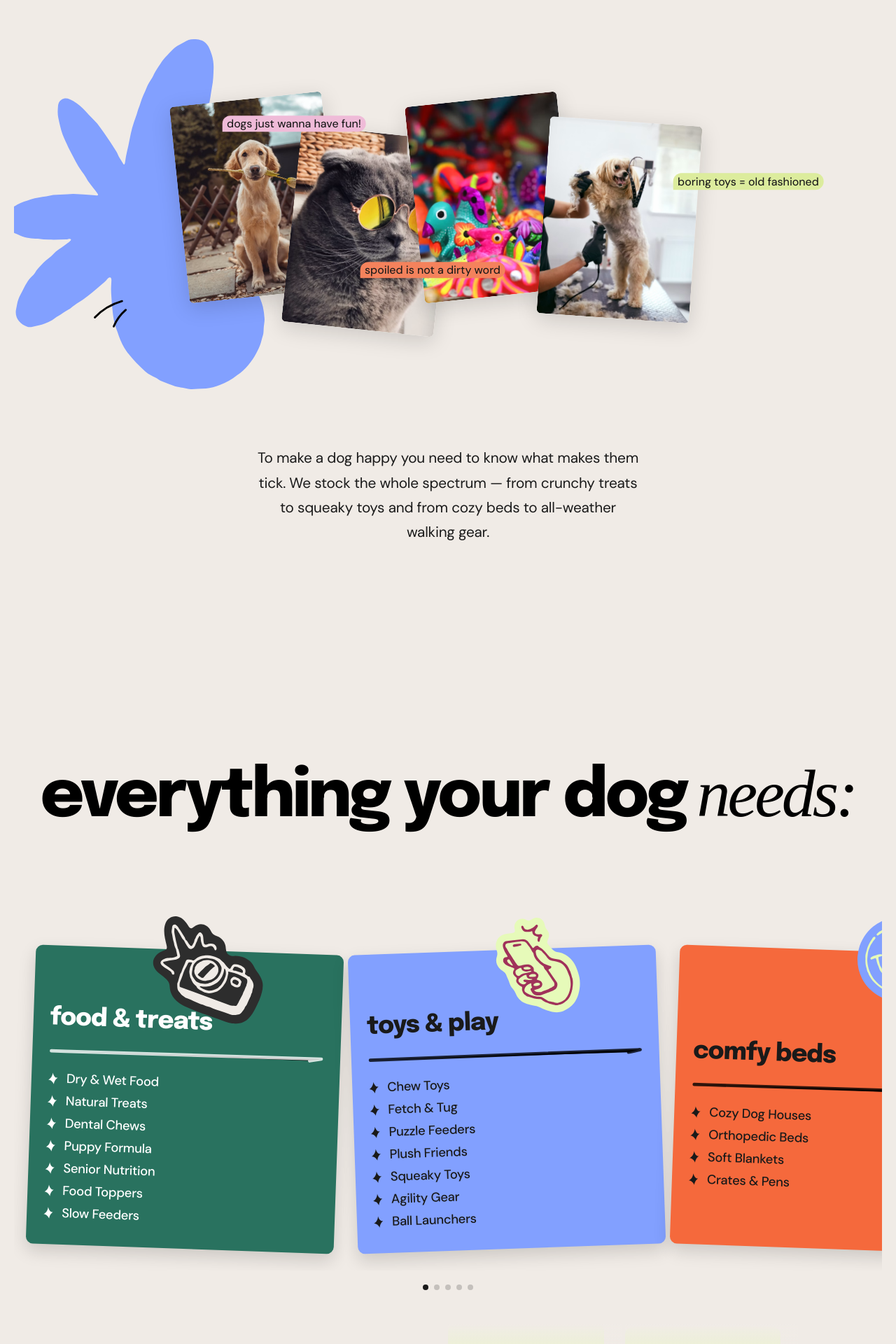
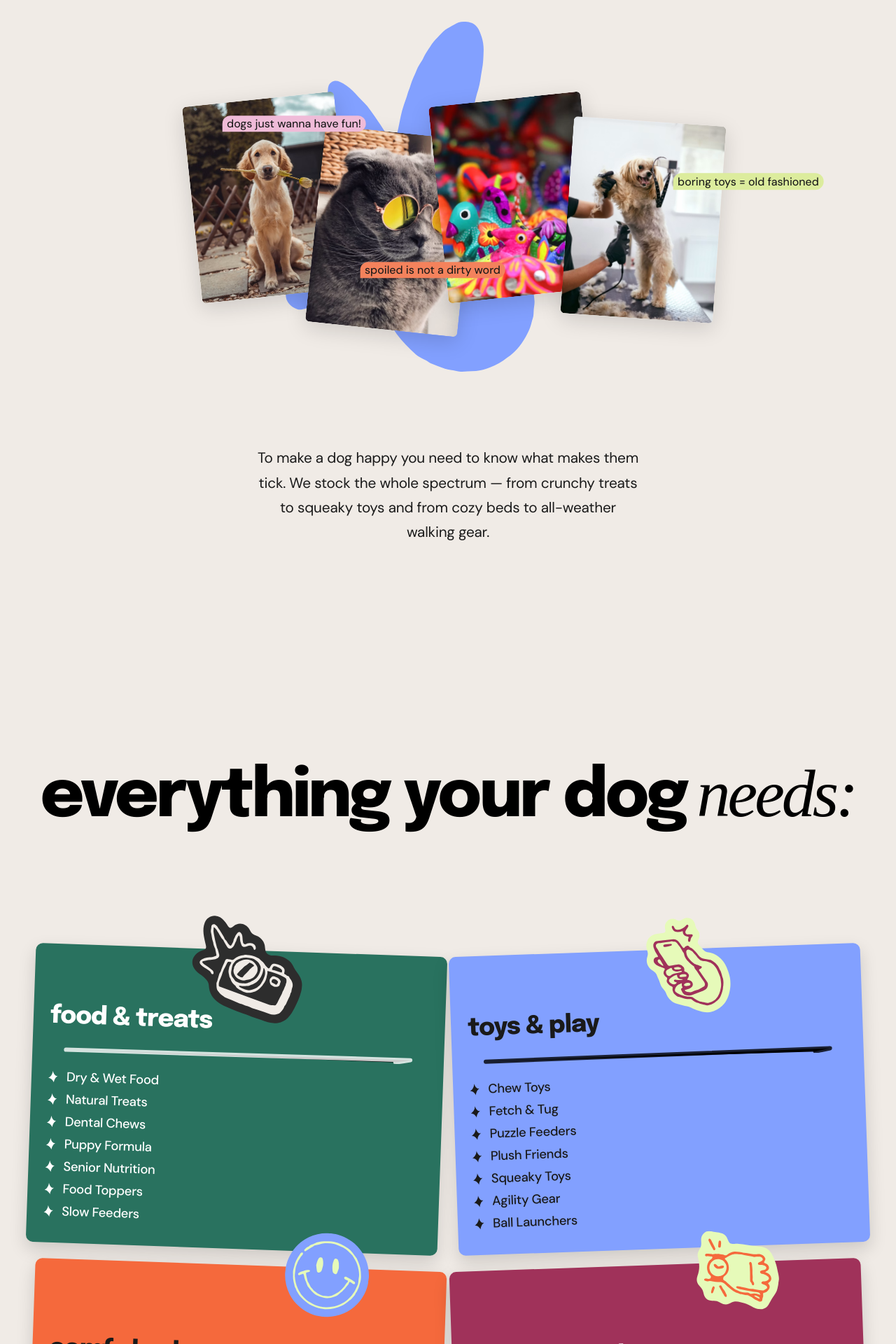
Before and after one commit to Sheyitofunmi/CozyPaws-app, a Next.js app: page / in a window 1280 px wide. Shown: the part 6100-8020 px from the top of the page at 70% size. Built offline with nearby package versions, Linux system fonts and the light colour scheme.

Commit message:
fixed bugs

```diff
--- a/app/styles/cozy-hero.css
+++ b/app/styles/cozy-hero.css
@@ -537,6 +537,7 @@
   flex: 1;
   display: flex;
   flex-direction: column;
+  justify-content: center;
   overflow: hidden;
 }
 
@@ -608,7 +609,7 @@
 
 .cozy-photos--mobile {
   position: relative;
-  margin-top: auto;
+  margin-top: clamp(0.75rem, 3vh, 1.5rem);
 }
 
 .cozy-photos--mobile .cozy-photos__item img {
--- a/app/styles/horizontal-words.css
+++ b/app/styles/horizontal-words.css
@@ -129,11 +129,11 @@
 @media (max-width: 1024px) {
   .horizontal-words-section {
     height: auto;
-    min-height: 60vh;
+    min-height: 0;
     display: flex;
     flex-direction: column;
     justify-content: center;
-    padding: 80px 24px;
+    padding: 56px 24px;
   }
 
   /* Drop the absolute track positioning and let the words wrap. */
@@ -166,7 +166,7 @@
     transform: none;
     width: 100%;
     max-width: 40em;
-    margin: 2.5rem auto 0;
+    margin: 1.75rem auto 0;
     padding: 0 22px;
     box-sizing: border-box;
   }
--- a/app/styles/motion-cards.css
+++ b/app/styles/motion-cards.css
@@ -16,18 +16,20 @@
 }
 
 .motion-card__title {
-    font-family: 'Epilogue', sans-serif;
+  font-family: "Epilogue", sans-serif;
   font-size: 7rem;
   font-weight: 750;
   line-height: 0.9;
   letter-spacing: -5px;
   color: var(--color-dark);
   margin-bottom: 0;
-    cursor: url("/assets/Cursor SVG/cursor-text.svg") 12 12, auto;
+  cursor:
+    url("/assets/Cursor SVG/cursor-text.svg") 12 12,
+    auto;
 }
 
 .motion-card__subtitle {
-    font-family: 'Times New Roman', 'Georgia', serif;
+  font-family: "Times New Roman", "Georgia", serif;
   font-style: italic;
   font-weight: 400;
   font-size: 7.5rem;
@@ -62,7 +64,6 @@
   margin: -45px auto 0;
   color: var(--color-dark);
   height: auto;
-
 }
 
 /* ─── Part 2: Cards Area ─────────────────────────────────────────────────── */
@@ -79,7 +80,7 @@
   position: absolute;
   top: 50%;
   left: 50%;
-    transform: translate(-116.5%, -45%);
+  transform: translate(-50%, -50%);
   width: 580px;
   height: 500px;
   z-index: 0;
@@ -130,6 +131,7 @@
 .motion-card__card--1 {
   transform: rotate(-6deg);
   margin-right: -2vw;
+  left: 1.125rem;
   z-index: 1;
 }
 
@@ -137,7 +139,7 @@
 .motion-card__card--2 {
   transform: rotate(6deg);
   margin-right: -2vw;
-    left: -2rem;
+  left: 0.125rem;
   bottom: -3rem;
   z-index: 2;
 }
@@ -146,7 +148,7 @@
 .motion-card__card--3 {
   transform: rotate(-6deg);
   margin-right: -2vw;
-    left: -3rem;
+  left: -0.875rem;
   z-index: 3;
 }
 
@@ -156,7 +158,7 @@
   margin-right: -2vw;
   z-index: 4;
   bottom: -2rem;
-    left: -3.5rem;
+  left: -1.375rem;
 }
 
 /* ─── Floating Labels ────────────────────────────────────────────────────── */
@@ -187,7 +189,7 @@
 .motion-card__floating-text {
   pointer-events: none;
   margin: 0;
-    font-family: 'DM Sans', sans-serif;
+  font-family: "DM Sans", sans-serif;
   font-size: 1rem;
   font-weight: 450;
   color: var(--color-dark);
@@ -207,7 +209,6 @@
   left: 48%;
 }
 
-
 /* Card 4 label — green, top-right area */
 .motion-card__floating-label--red {
   background-color: #dcec9d;
@@ -223,11 +224,13 @@
 }
 
 .motion-card__description {
-    font-family: 'DM Sans', sans-serif;
+  font-family: "DM Sans", sans-serif;
   font-size: 1.3rem;
   font-weight: 400;
   line-height: 1.7;
   color: var(--color-dark);
   letter-spacing: -0.2px;
-    cursor: url("/assets/Cursor SVG/cursor-text.svg") 12 12, auto;
+  cursor:
+    url("/assets/Cursor SVG/cursor-text.svg") 12 12,
+    auto;
 }
--- a/app/styles/responsive.css
+++ b/app/styles/responsive.css
@@ -1,8 +1,36 @@
 /* ─── Tablet (769px – 1200px) ────────────────────────────────────────────── */
 @media (min-width: 769px) and (max-width: 1200px) {
-  /* 200px of top padding per section reads as dead space on tablets */
+  /* The wrapped sections (MotionCards, ServiceCards) bring their own padding,
+     so the 200px wrapper padding just stacks into dead space. Zero it and let
+     the inner sections own the rhythm. */
   .content-section {
-    padding: 90px 20px 0;
+    padding: 0 20px;
+  }
+
+  /* The marquee only had desktop + phone rules, so on tablets it kept
+     min-height:100vh, a 120px heading gap and an 850px fixed column — all of
+     which read as dead space. Size it to content instead. */
+  .Double-marquee {
+    min-height: 0;
+    padding: 56px 40px;
+    gap: 32px;
+  }
+
+  .marquee-left h2 {
+    margin-bottom: 48px;
+  }
+
+  .marquee-right {
+    height: 560px;
+    margin-right: 0;
+  }
+
+  /* Full-viewport hero reads as too tall once tablet chrome (nav, address
+     bar) eats into the vertical space — shrink it so content below is
+     reachable without a huge scroll. */
+  .vimeo-hero {
+    height: calc(80vh - 24px);
+    height: calc(80svh - 24px);
   }
 }
 
@@ -10,7 +38,7 @@
 @media (max-width: 900px) {
   .footer-top {
     flex-direction: column;
-    gap: 60px;
+    gap: 40px;
   }
 
   .footer-column h3,
@@ -61,8 +89,10 @@
   }
 
   /* ── Content / Hero Title ───────── */
+  /* Inner sections pad themselves — drop the wrapper's top padding so it
+     doesn't stack into a big empty band above each section. */
   .content-section {
-    padding: 80px 0 0;
+    padding: 0;
     overflow: visible;
   }
 
@@ -81,43 +111,37 @@
   }
 }
 
-/* ─── Cards — swipe carousel, ≤ 1440px. Keep the breakpoint in sync with
-   DESKTOP_MIN in ServiceCards.jsx (desktop fan needs ~1400px). ───────────── */
+/* ─── Cards — static 2-column grid, ≤ 1440px. Keep the breakpoint in sync
+   with DESKTOP_MIN in ServiceCards.jsx (desktop fan needs ~1400px). All
+   cards render in normal document flow — no scroll container, no autoplay,
+   no scroll-triggered animation. ─────────────────────────────────────────── */
 @media (max-width: 1440px) {
   .cards-wrapper {
     position: relative;
-    display: flex;
+    display: grid;
+    grid-template-columns: repeat(2, 1fr);
     width: 100%;
     height: auto;
     margin: 24px auto 0;
     /* top padding keeps the stickers (which poke ~50px above each card)
-       inside the scroll container, where overflow would otherwise clip them */
+       inside the wrapper, where overflow would otherwise clip them */
     padding: 64px 24px 32px;
-    gap: 20px;
-    justify-content: flex-start;
-    overflow-x: auto;
-    /* start-aligned snapping: center-align + mandatory made the browser
-       re-snap during load (as fonts/images shift layout) and the container
-       arrived pre-scrolled with the first card clipped off the left edge */
-    scroll-snap-type: x mandatory;
-    scroll-padding-left: 24px;
-    -webkit-overflow-scrolling: touch;
-    scrollbar-width: none;
-  }
-
-  .cards-wrapper::-webkit-scrollbar {
-    display: none;
+    gap: 24px 16px;
   }
 
   .card {
     position: relative;
     left: auto;
     top: auto;
-    flex: 0 0 auto;
-    width: min(78vw, 340px);
-    min-height: 420px;
+    width: 100%;
+    min-height: 380px;
     height: auto;
-    scroll-snap-align: start;
+  }
+
+  /* Only show 5 cards on the large-screen fan (DESKTOP_MIN) — below that,
+     hide the 5th so the grid stays a clean 4-card, 2-column layout. */
+  .card:nth-child(5) {
+    display: none;
   }
 
   /* gentle alternating tilt keeps the hand-placed look without the fan */
@@ -132,40 +156,15 @@
   .card-sticker {
     pointer-events: none;
   }
-
-  .cards-dots {
-    display: flex;
-    justify-content: center;
-    gap: 8px;
-    margin: 20px 0 8px;
-  }
 }
 
-/* Larger phones / tablets: a 340px card looks lost above ~500px —
-   let it grow with the viewport. */
-@media (min-width: 500px) and (max-width: 1440px) {
-  .card {
-    width: min(56vw, 440px);
+/* Single column on phones — a 2-up grid squeezes the list text and wraps
+   awkwardly (e.g. "Puzzle Feeders", "Slow Feeders") even on larger phones
+   like iPhone 14 Pro Max (430px). Keep 2-up for tablet and up. */
+@media (max-width: 768px) {
+  .cards-wrapper {
+    grid-template-columns: 1fr;
   }
-}
-
-/* Carousel dots — only shown in carousel mode (≤ 1440px, rule above) */
-@media (min-width: 1441px) {
-  .cards-dots {
-    display: none;
-  }
-}
-
-.cards-dot {
-  width: 8px;
-  height: 8px;
-  border-radius: 50%;
-  background: rgba(0, 0, 0, 0.18);
-  transition: background 0.25s ease;
-}
-
-.cards-dot.is-active {
-  background: var(--color-dark, #333);
 }
 
 /* ─── Mobile (≤ 768px) continued ─────────────────────────────────────────── */
@@ -412,7 +411,11 @@
 /* ─── MotionCards — tablet ───────────────────────────────────────────────── */
 @media (max-width: 1024px) {
   .motion-card-section {
-    padding: 100px 32px 80px;
+    padding: 56px 32px 48px;
+  }
+
+  .motion-card__heading {
+    margin-bottom: 36px;
   }
 
   .motion-card__title {
@@ -438,7 +441,7 @@
   .motion-card__blob {
     width: 60vw;
     height: 52vw;
-    transform: translate(-70%, -45%);
+    transform: translate(-50%, -50%);
   }
 
   .motion-card__floating-text {
@@ -449,11 +452,11 @@
 /* ─── MotionCards — mobile ───────────────────────────────────────────────── */
 @media (max-width: 768px) {
   .motion-card-section {
-    padding: 70px 20px 50px;
+    padding: 40px 20px 32px;
   }
 
   .motion-card__heading {
-    margin-bottom: 30px;
+    margin-bottom: 24px;
   }
 
   .motion-card__title {
@@ -537,6 +540,11 @@
     padding: 0 24px;
   }
 
+  .vimeo-hero {
+    height: calc(65vh - 24px);
+    height: calc(65svh - 24px);
+  }
+
   .vimeo-hero__controls {
     bottom: 20px;
     left: 24px;
--- a/components/ServiceCards.jsx
+++ b/components/ServiceCards.jsx
@@ -1,6 +1,6 @@
 "use client";
 
-import { useEffect, useLayoutEffect, useRef, useState } from "react";
+import { useEffect, useLayoutEffect } from "react";
 import { gsap } from "gsap";
 import { ScrollTrigger } from "gsap/ScrollTrigger";
 import { CARDS_DATA } from "@/lib/data";
@@ -12,14 +12,11 @@ const useIsomorphicLayoutEffect =
   typeof window !== "undefined" ? useLayoutEffect : useEffect;
 
 // The desktop fan spans ~1400px (leftmost card at 50% - 700px), so anything
-// narrower gets the swipe carousel instead. Keep in sync with the
+// narrower gets the static grid instead. Keep in sync with the
 // @media (max-width: 1440px) card rules in responsive.css / cards.css.
 const DESKTOP_MIN = 1441;
 
 export default function ServiceCards() {
-  const wrapperRef = useRef(null);
-  const [activeDot, setActiveDot] = useState(0);
-
   useIsomorphicLayoutEffect(() => {
     gsap.registerPlugin(ScrollTrigger);
 
@@ -51,90 +48,13 @@ export default function ServiceCards() {
           },
         });
 
-        // Below DESKTOP_MIN the cards are a pure-CSS scroll-snap carousel —
-        // no GSAP involvement, nothing to set up.
+        // Below DESKTOP_MIN the cards render as a static grid — no GSAP
+        // involvement, nothing to set up.
         if (isDesktop) return initDesktopHover();
       },
     );
 
     return () => mm.revert();
-  }, []);
-
-  // Track which card is snapped so the carousel dots stay in sync. Attached
-  // natively (not via React's onScroll) because Lenis swallows the delegated
-  // event before it reaches React's root listener.
-  useEffect(() => {
-    const el = wrapperRef.current;
-    if (!el) return;
-    const handleScroll = () => {
-      const maxScroll = el.scrollWidth - el.clientWidth;
-      if (maxScroll <= 0) return;
-      const index = Math.round(
-        (el.scrollLeft / maxScroll) * (CARDS_DATA.length - 1),
-      );
-      setActiveDot((prev) => (prev === index ? prev : index));
-    };
-    el.addEventListener("scroll", handleScroll, { passive: true });
-    return () => el.removeEventListener("scroll", handleScroll);
-  }, []);
-
-  // Auto-play the carousel below DESKTOP_MIN: advance one card at a time,
-  // pausing whenever the user swipes/scrolls it themselves.
-  useEffect(() => {
-    const el = wrapperRef.current;
-    if (!el) return;
-
-    const mq = window.matchMedia(`(max-width: ${DESKTOP_MIN - 1}px)`);
-    let intervalId = null;
-    let resumeTimeout = null;
-
-    const scrollToIndex = (index) => {
-      const card = el.children[index];
-      if (!card) return;
-      el.scrollTo({
-        left: card.offsetLeft - (el.clientWidth - card.offsetWidth) / 2,
-        behavior: "smooth",
-      });
-    };
-
-    const advance = () => {
-      const maxScroll = el.scrollWidth - el.clientWidth;
-      if (maxScroll <= 0) return;
-      const currentIndex = Math.round(
-        (el.scrollLeft / maxScroll) * (CARDS_DATA.length - 1),
-      );
-      scrollToIndex((currentIndex + 1) % CARDS_DATA.length);
-    };
-
-    const stop = () => {
-      if (intervalId) clearInterval(intervalId);
-      intervalId = null;
-    };
-
-    const start = () => {
-      stop();
-      if (mq.matches) intervalId = setInterval(advance, 3500);
-    };
-
-    const handleUserInteraction = () => {
-      stop();
-      clearTimeout(resumeTimeout);
-      resumeTimeout = setTimeout(start, 4000);
-    };
-
-    el.addEventListener("pointerdown", handleUserInteraction);
-    el.addEventListener("wheel", handleUserInteraction, { passive: true });
-    mq.addEventListener("change", start);
-
-    start();
-
-    return () => {
-      stop();
-      clearTimeout(resumeTimeout);
-      el.removeEventListener("pointerdown", handleUserInteraction);
-      el.removeEventListener("wheel", handleUserInteraction);
-      mq.removeEventListener("change", start);
-    };
   }, []);
 
   return (
@@ -169,12 +89,7 @@ export default function ServiceCards() {
       </div>
 
       {/* ─── Service Cards ─── */}
-      <div
-        className="cards-wrapper"
-        id="cards-wrapper"
-        ref={wrapperRef}
-        data-lenis-prevent
-      >
+      <div className="cards-wrapper" id="cards-wrapper">
         {CARDS_DATA.map((card) => (
           <div key={card.color} className={`card card-${card.color}`}>
             <div className={`card-sticker sticker-${card.sticker}`}>
@@ -212,16 +127,6 @@ export default function ServiceCards() {
               ))}
             </ul>
           </div>
-        ))}
-      </div>
-
-      {/* Carousel position dots — only visible in the ≤1200px carousel mode */}
-      <div className="cards-dots" aria-hidden="true">
-        {CARDS_DATA.map((card, i) => (
-          <span
-            key={card.color}
-            className={`cards-dot${i === activeDot ? " is-active" : ""}`}
-          />
         ))}
       </div>
     </>
```
Lines whose indentation alone changed are shown as unchanged.
